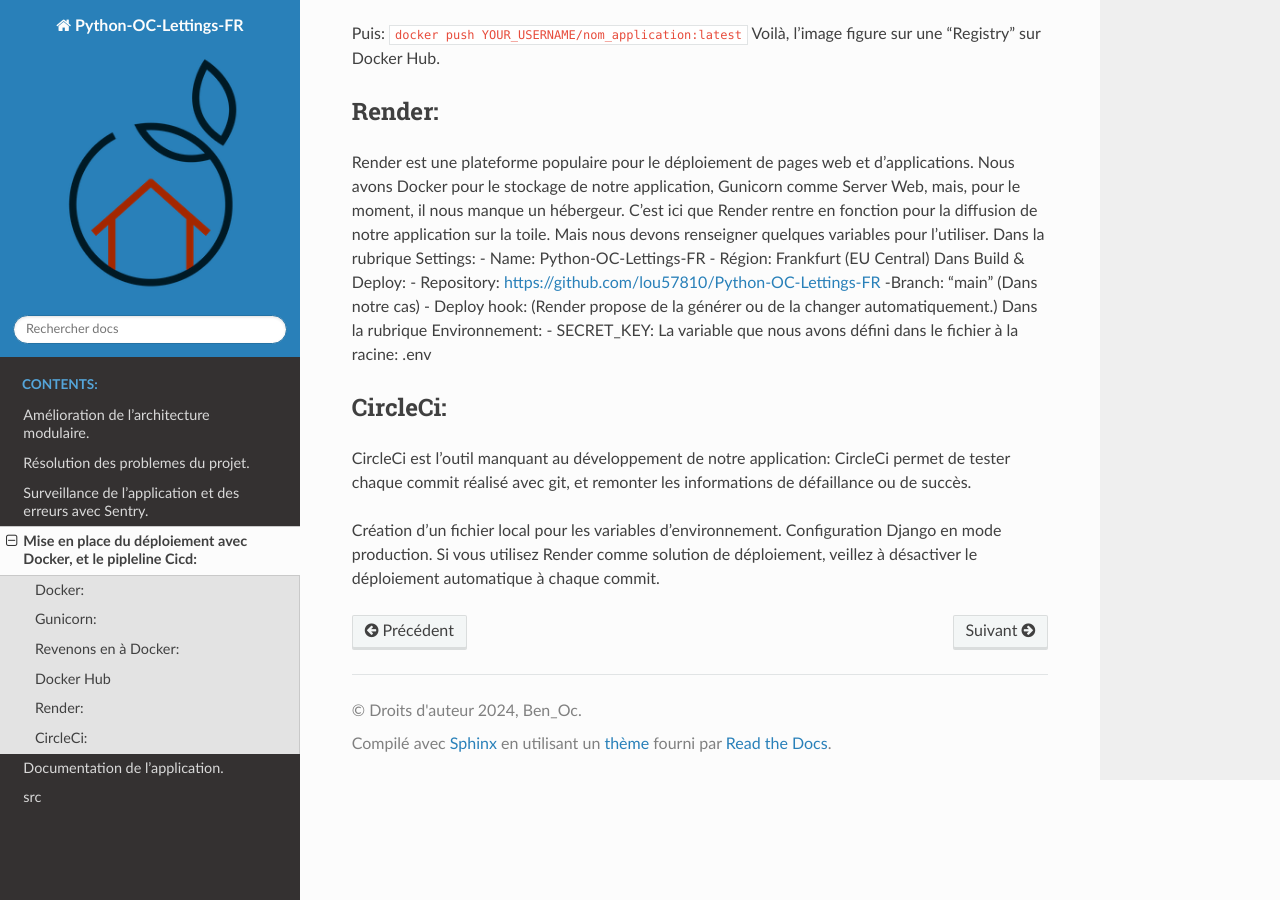
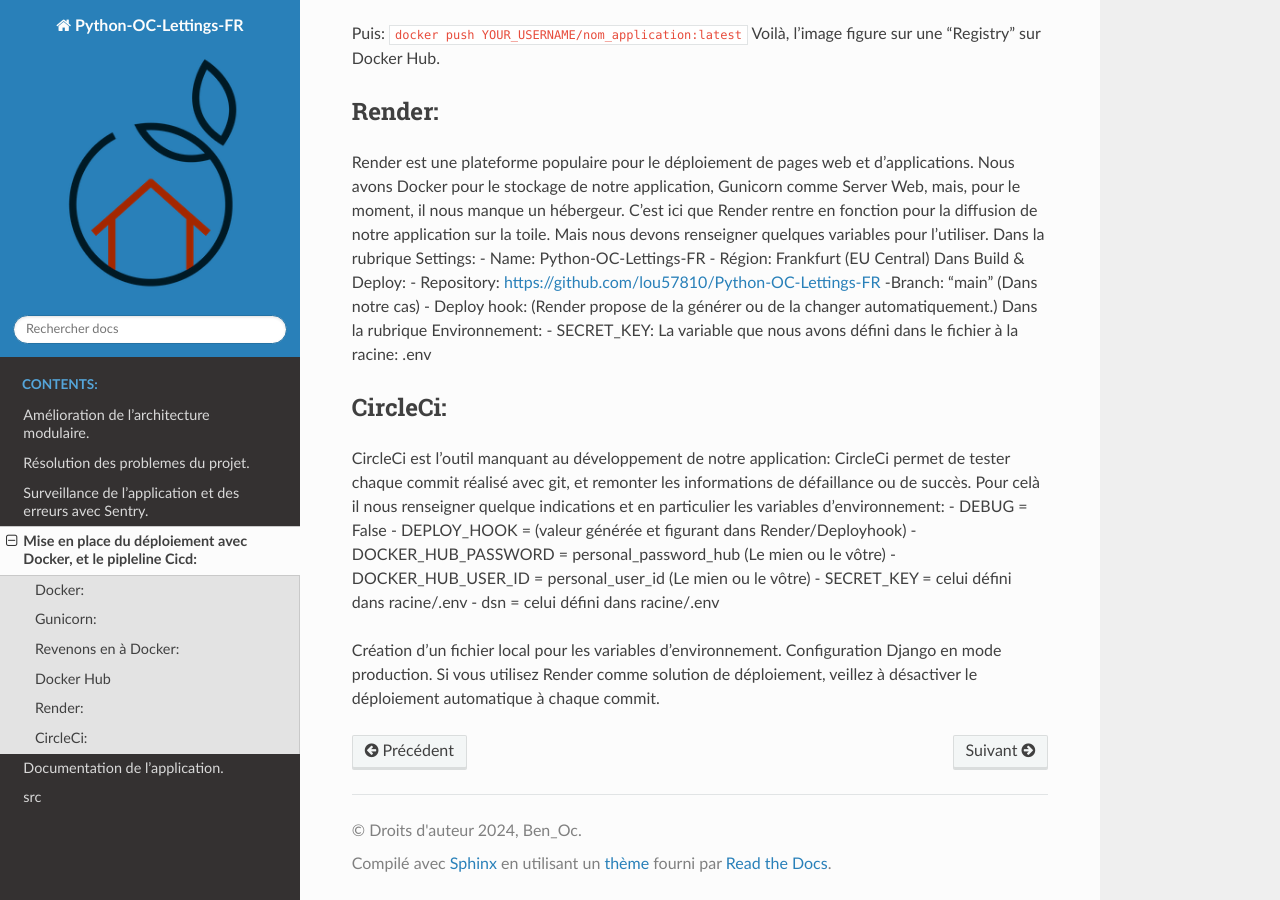
Before and after one commit to lou57810/Python-OC-Lettings-FR, a Sphinx documentation site: the page built from docs/page4.rst, in a window 1280 px wide and 900 px high, scrolled down 1245 px. Built offline with Sphinx 7.4.7 and the Read the Docs theme 2.0.0, drawn with Linux system fonts in a browser that asks for light colours; pages that are not in the unit, such as notebooks, are missing from menus.

Commit message:
Complétion readthedocs5.

```diff
--- a/docs/page4.rst
+++ b/docs/page4.rst
@@ -70,6 +70,13 @@
 ---------
 CircleCi est l'outil manquant au développement de notre application:
 CircleCi permet de tester chaque commit réalisé avec git, et remonter les informations de défaillance ou de succès.
+Pour celà il nous renseigner quelque indications et en particulier les variables d'environnement:
+- DEBUG = False
+- DEPLOY_HOOK = (valeur générée et figurant dans Render/Deployhook)
+- DOCKER_HUB_PASSWORD = personal_password_hub (Le mien ou le vôtre)
+- DOCKER_HUB_USER_ID = personal_user_id (Le mien ou le vôtre)
+- SECRET_KEY = celui défini dans racine/.env
+- dsn = celui défini dans racine/.env
 
 Création d'un fichier local pour les variables d'environnement.
 Configuration Django en mode production.
```
Also changed, not shown: 5 other files.
